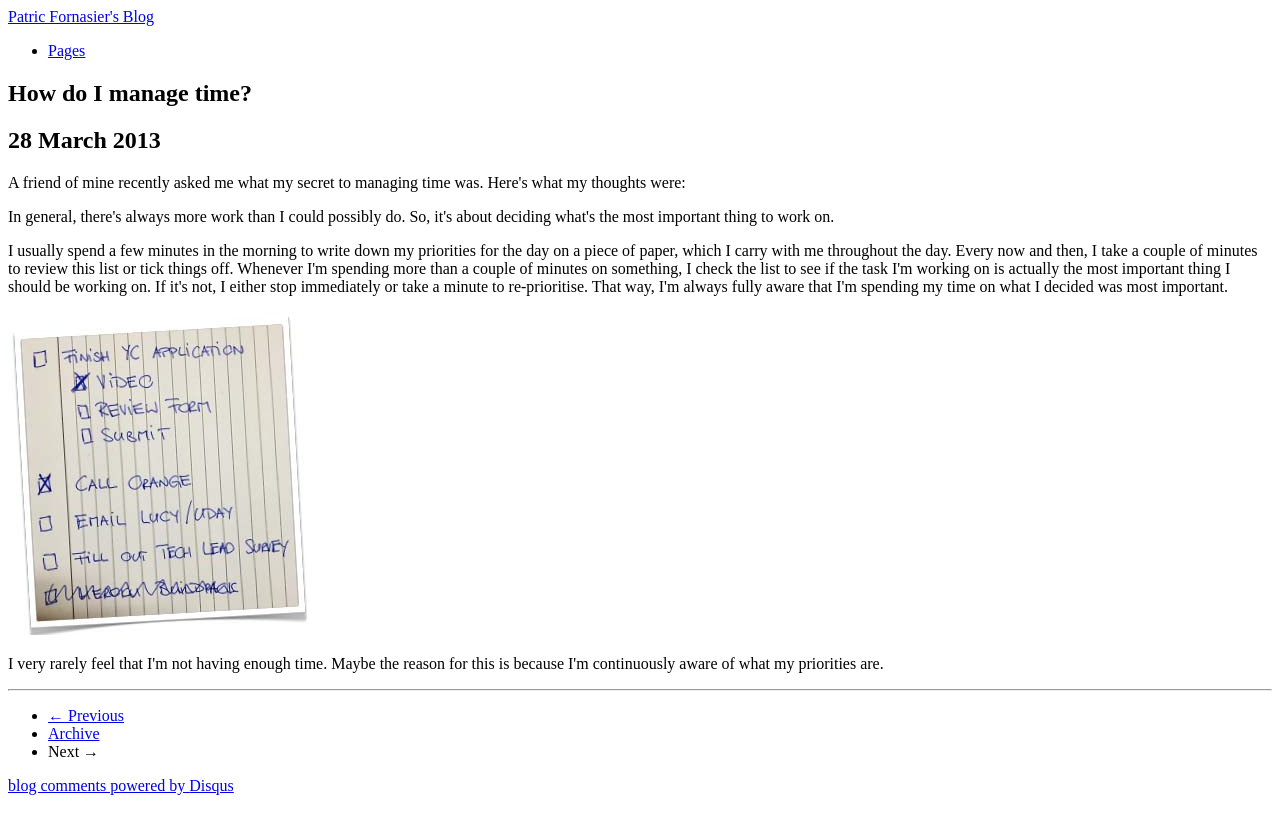
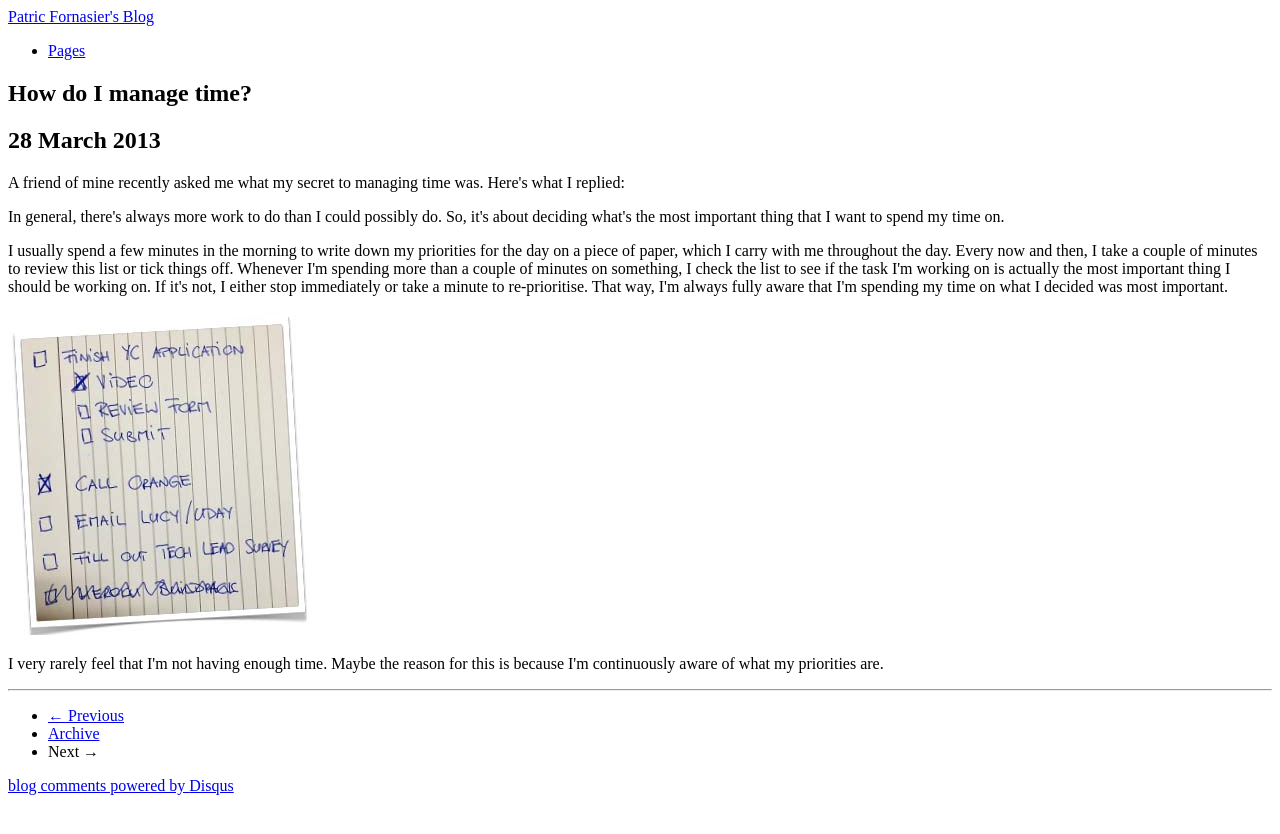
Before and after one commit to patforna/patforna.github.com, a Jekyll site: the page built from _posts/2013-03-28-how-do-i-manage-time.html, in a window 1280 px wide. Shown: the top 834 px of the page. Built offline with Jekyll 4.4.1, drawn with Linux system fonts in a browser that asks for light colours; comment, search, counter and statistics services are not loaded.

Commit message:
pat: tweaked text

```diff
--- a/_posts/2013-03-28-how-do-i-manage-time.html
+++ b/_posts/2013-03-28-how-do-i-manage-time.html
@@ -7,9 +7,9 @@ tags: []
 ---
 {% include JB/setup %}
 
-<p>A friend of mine recently asked me what my secret to managing time was. Here's what my thoughts were:</p>
+<p>A friend of mine recently asked me what my secret to managing time was. Here's what I replied:</p>
 
-<p>In general, there's always more work than I could possibly do. So, it's about deciding what's the most important thing to work on.</p>
+<p>In general, there's always more work to do than I could possibly do. So, it's about deciding what's the most important thing that I want to spend my time on.</p>
 
 <p>I usually spend a few minutes in the morning to write down my priorities for the day on a piece of paper, which I carry with me throughout the day. Every now and then, I take a couple of minutes to review this list or tick things off. Whenever I'm spending more than a couple of minutes on something, I check the list to see if the task I'm working on is actually the most important thing I should be working on. If it's not, I either stop immediately or take a minute to re-prioritise. That way, I'm always fully aware that I'm spending my time on what I decided was most important.</p>
 
```
